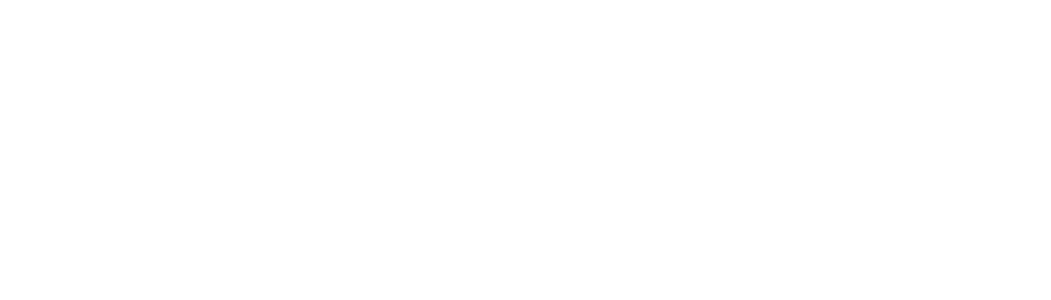
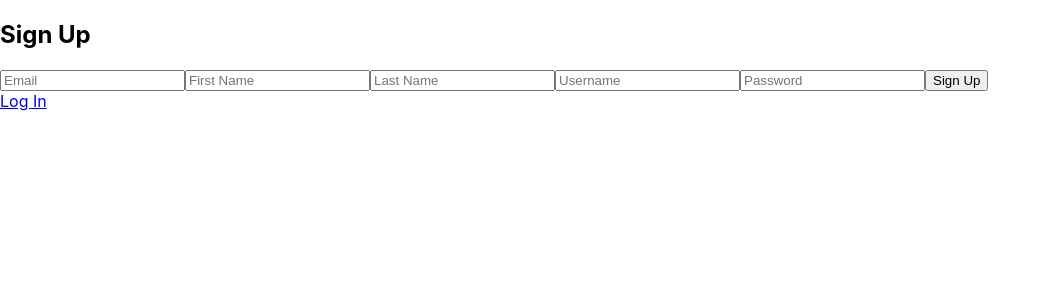
Before and after one commit to kidsfly-lambda/FrontEnd, a React (Create React App) app in the folder kidsfly/: page /signup in a window 1280 px wide. Shown: the top 300 px of the page, without its empty margins (0-1051 px from the left). Built offline with nearby package versions, Linux system fonts and the light colour scheme.

Commit message:
Added Login and Signup routes

```diff
--- a/kidsfly/src/App.js
+++ b/kidsfly/src/App.js
@@ -1,12 +1,13 @@
 import React from 'react';
 import UserForm from './components/UserForm';
 import Login from './components/Login';
+import SignUp from './components/SignUp';
 import BookingForm from './components/BookingForm';
 import Flights from '../src/containers/Flights';
 import { Route , withRouter} from 'react-router-dom';
 import './App.css';
 import AdminForm from './components/AdminForm';
-
+import axios from 'axios';
 // function App() {
 //   return (
 //     <div className="App">
@@ -31,25 +32,64 @@
     };
   }
 
+   addUser = user => {
+    // add a user
+    axios({
+            method: "post",
+            url: "https://kidsfly.herokuapp.com/register",
+            data: user
+        })
+        .then(res => {
+            this.setState({ users: res.data });
+            localStorage.setItem("user", res.data);
+            this.props.history.push("/");
+        })
+        .catch(err =>
+            this.setState({
+                err: "There was an issue signing up. Email or username may be taken."
+            })
+        )
+}
 
+  findUser = user =>
+    // find a user
+    axios
+      .post('https://kidsfly.herokuapp.com/login', user)
+      .then(res => {
+        this.setState({ user: res.data });
+        localStorage.setItem("user", res.data);
+        this.props.history.push("/");
+      })
+      .catch(err =>
+        this.setState({
+          loginErr:
+            "There was an issue logging in. Check username/password or sign up if you haven't"
+        })
+      );
   signOut = _ => {
     localStorage.clear();
     this.setState({ user: null });
   };
   render() {
     return (
+      <>
 
-        <Route
-          exact
-          path="/"
-          component={props => (
-            <Login
-              user={this.state.user}
-              history={props.history}
+      <Route
+      exact
+      path="/login"
+      component={_ => (
+        <Login err={this.state.loginErr} findUser={this.findUser} />
+      )}
+    />
 
-            />
-          )}
-        />
+    <Route
+    path="/signup"
+    component={_ => (
+      <SignUp err={this.state.signUpErr} addUser={this.addUser} />
+    )}
+  />
+  </>
+
     )}
 
 
--- a/kidsfly/src/components/Login.js
+++ b/kidsfly/src/components/Login.js
@@ -1,86 +1,72 @@
-import React from 'react'
 
-import Loader from 'react-loader-spinner';
+import React from "react";
+import { Link } from "react-router-dom";
 
-import { connect } from 'react-redux';
-
-import { login } from '../actions';
-
-class Login extends React.Component {
-    state = {
-        login: {
-            username: '',
-            password: ''
-        }
-    }
-
-
-    handleInput = e => {
-        this.setState({
-            login: {
-                ...this.state.login,
-                [e.target.name]: e.target.value
-            }
-        })
-    }
-
-    handleLogin = e => {
-        e.preventDefault()
-        this.props.login(this.state.login)
-        this.setState({
-            login: {
-                username: '',
-                password: ''
-            }
-        })
-
-
+export default class LogIn extends React.Component {
+  constructor(props) {
+    super(props);
+    this.state = {
+      user: "",
+      pass: "",
+      err: null
+    };
+  }
+  componentDidMount() {
+    this.setState({ err: this.props.err });
+  }
+  handleChange = e =>
+    this.setState({
+      [e.target.dataset.name]: e.target.value
+    });
+  handleSubmit = e => {
+    e.preventDefault();
+    if (this.state.user && this.state.pass)
+      this.props.findUser({
+        username: this.state.user,
+        password: this.state.pass
+      });
+    else this.setState({ err: "Please fill out all forms" });
+  };
+  render() {
+    return (
+      <div className="form_container">
+        <form onSubmit={this.handleSubmit} className="login">
+          <h2 className="login_title">Log In</h2>
+          {this.state.err && (
+            <div className="login_error">
+              <div className="login_error_text">{this.state.err}</div>
+            </div>
+          )}
+          <input
+            className="login_input"
+            type="text"
+            data-name="user"
+            placeholder="Username"
+            value={this.state.user}
+            onChange={this.handleChange}
+            required
+          />
+          <input
+            className="login_input"
+            type="password"
+            data-name="pass"
+            placeholder="Password"
+            value={this.state.pass}
+            onChange={this.handleChange}
+            required
+          />
+          <button
+            onSubmit={this.handleSubmit}
+            onClick={this.handleSubmit}
+            className="login_button"
+          >
+            Log In
+          </button>
+          <Link className="login_signupContainer" to="/signup">
+            <div className="login_signup">Sign Up</div>
+          </Link>
+        </form>
+      </div>
+    );
+  }
 }
-
-
-        render() {
-            return (
-                <form onSubmit={this.handleLogin}>
-                    <h3>UserName: </h3>
-                    <input
-                       type='text'
-                       name='username'
-                       placeholder='UserName'
-                       value={this.state.login.username}
-                       onChange={this.handleInput}
-                       />
-
-                    <h3>Password: </h3>
-                    <input
-                        type='text'
-                        name='password'
-                        placeholder='Password'
-                        value={this.state.login.password}
-                        onChange={this.handleInput}
-                        />
-
-
-                     <button>
-                        {this.props.loggingIn ? (
-                        <Loader type="ThreeDots" color="green" height="10" width="30" />
-                        ) : (
-                        'Login'
-                        )}
-                    </button>
-
-
-                </form>
-            )
-        }
-
-}
-
-
-const mapStateToProps = ({ loggingIn }) => ({
-    loggingIn
-  });
-
-  export default connect(
-    mapStateToProps,
-    { login }
-  )(Login);
--- /dev/null
+++ b/kidsfly/src/components/SignUp.js
@@ -0,0 +1,133 @@
+import React from "react";
+import { Link } from "react-router-dom";
+
+export default class SignUp extends React.Component {
+  constructor(props) {
+    super(props);
+    this.state = {
+      email: "",
+      fName: "",
+      lName: "",
+      user: "",
+      pass: "",
+      err: null
+    };
+  }
+  componentDidMount() {
+    this.setState({ err: this.props.err });
+  }
+  handleChange = e =>
+    this.setState({
+      [e.target.dataset.name]: e.target.value
+    });
+  handleSubmit = e => {
+    e.preventDefault();
+    if (
+      !this.state.pass ||
+      !this.state.user ||
+      !this.state.email ||
+      !this.state.fName ||
+      !this.state.lName
+    ) {
+      this.setState({ err: "Please fill out all forms" });
+    } else if (this.state.pass.length < 8) {
+      this.setState({
+        err:
+          "Password must be 8 characters long, contain 1 special character, 1 lowercase letter , and 1 uppercase letter"
+      });
+    } else if (!/[a-z]/.test(this.state.pass)) {
+      this.setState({
+        err:
+          "Password must be 8 characters long, contain 1 special character, 1 lowercase letter , and 1 uppercase letter"
+      });
+    } else if (!/[A-Z]/.test(this.state.pass)) {
+      this.setState({
+        err:
+          "Password must be 8 characters long, contain 1 special character, 1 lowercase letter , and 1 uppercase letter"
+      });
+    } else if (!/\d/.test(this.state.pass)) {
+      this.setState({
+        err:
+          "Password must be 8 characters long, contain 1 special character, 1 lowercase letter , and 1 uppercase letter"
+      });
+    } else if (this.state.user && this.state.pass) {
+      this.props.addUser({
+        password: this.state.pass,
+        username: this.state.user,
+        Firstname: this.state.fName,
+        Lastname: this.state.lName,
+        email: this.state.email,
+        admin: false
+      });
+    } else this.setState({ err: "The username or email has been taken." });
+  };
+  render() {
+    return (
+      <div className="form_container">
+        <form onSubmit={this.handleSubmit} className="signup">
+          <h2 className="signup_title">Sign Up</h2>
+          {this.state.err && (
+            <div className="login_error">
+              <div className="login_error_text">{this.state.err}</div>
+            </div>
+          )}
+          <input
+            className="signup_input"
+            type="email"
+            data-name="email"
+            placeholder="Email"
+            value={this.state.email}
+            onChange={this.handleChange}
+            required
+          />
+          <input
+            className="signup_input"
+            type="text"
+            data-name="fName"
+            placeholder="First Name"
+            value={this.state.fName}
+            onChange={this.handleChange}
+            required
+          />
+          <input
+            className="signup_input"
+            type="text"
+            data-name="lName"
+            placeholder="Last Name"
+            value={this.state.lName}
+            onChange={this.handleChange}
+            required
+          />
+          <input
+            className="signup_input"
+            type="text"
+            data-name="user"
+            placeholder="Username"
+            value={this.state.user}
+            onChange={this.handleChange}
+            required
+          />
+          <input
+            className="signup_input"
+            type="password"
+            data-name="pass"
+            placeholder="Password"
+            value={this.state.pass}
+            onChange={this.handleChange}
+            required
+          />
+          <button
+            onSubmit={this.handleSubmit}
+            onClick={this.handleSubmit}
+            className="signup_button"
+          >
+            Sign Up
+          </button>
+          <Link className="signup_loginContainer" to="/login">
+            <div className="signup_login">Log In</div>
+          </Link>
+        </form>
+      </div>
+    );
+  }
+}
```
